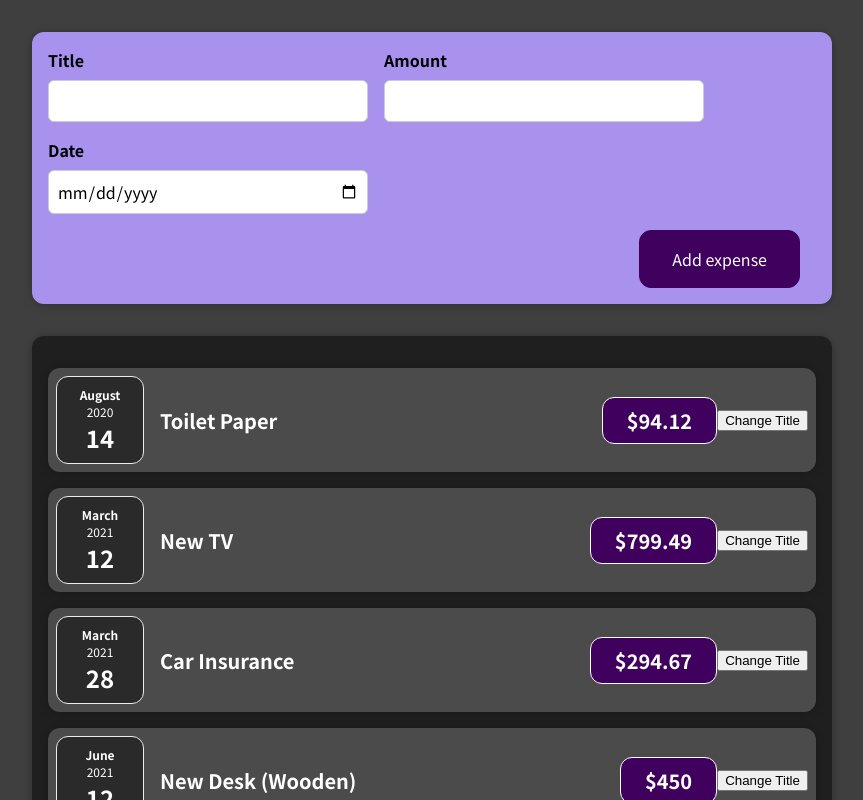
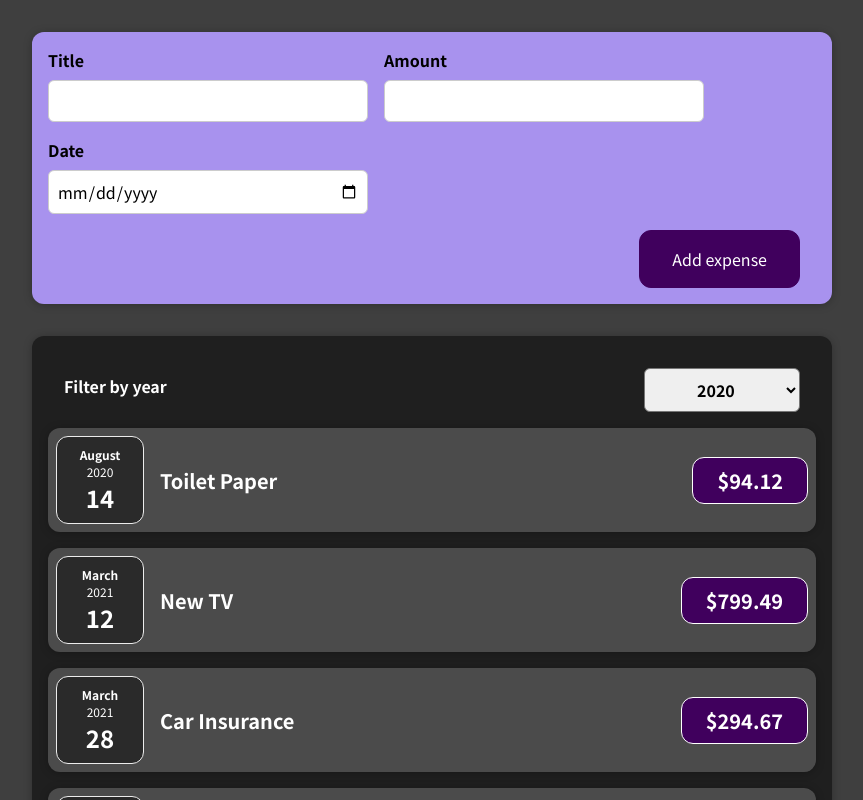
Before and after one commit to emanuel92/react-complete-guide, a React (Create React App) app: page / in a window 1280 px wide. Shown: the top 800 px of the page, without its empty margins (208-1071 px from the left). Built offline with nearby package versions, Linux system fonts and the light colour scheme.

Commit message:
Finalize Section 4

```diff
--- a/src/components/Expenses/ExpenseItem.js
+++ b/src/components/Expenses/ExpenseItem.js
@@ -1,24 +1,15 @@
-import { useState } from "react";
-
 import ExpenseDate from "./ExpenseDate";
 import Card from "../UI/Card";
 import "./ExpenseItem.css";
 
 const ExpenseItem = (props) => {
-  const [title, setTitle] = useState(props.title);
-
-  const clickHandler = () => {
-    setTitle("Updated!");
-  };
-
   return (
     <Card className="expense-item">
       <ExpenseDate date={props.date} />
       <div className="expense-item__description">
-        <h2>{title}</h2>
+        <h2>{props.title}</h2>
         <div className="expense-item__price">${props.amount}</div>
       </div>
-      <button onClick={clickHandler}>Change Title</button>
     </Card>
   );
 };
--- a/src/components/Expenses/Expenses.js
+++ b/src/components/Expenses/Expenses.js
@@ -1,10 +1,22 @@
+import { useState } from "react";
 import "./Expenses.css";
 import ExpenseItem from "./ExpenseItem";
 import Card from "../UI/Card";
+import ExpensesFilter from "./ExpensesFilter";
 
 const Expenses = (props) => {
+  const [filteredYear, setFilteredYear] = useState("2020");
+
+  const filterChangeHandler = (selectedYear) => {
+    setFilteredYear(selectedYear);
+  };
   return (
+    <div>
       <Card className="expenses">
+        <ExpensesFilter
+          selected={filteredYear}
+          onChangeFilter={filterChangeHandler}
+        />
         <ExpenseItem
           title={props.items[0].title}
           amount={props.items[0].amount}
@@ -26,6 +38,7 @@
           date={props.items[3].date}
         />
       </Card>
+    </div>
   );
 };
 
--- /dev/null
+++ b/src/components/Expenses/ExpensesFilter.css
@@ -0,0 +1,24 @@
+.expenses-filter {
+  color: white;
+  padding: 0 1rem;
+}
+
+.expenses-filter__control {
+  display: flex;
+  width: 100%;
+  align-items: center;
+  justify-content: space-between;
+  margin: 1rem 0;
+}
+
+.expenses-filter label {
+  font-weight: bold;
+  margin-bottom: 0.5rem;
+}
+
+.expenses-filter select {
+  font: inherit;
+  padding: 0.5rem 3rem;
+  font-weight: bold;
+  border-radius: 6px;
+}
--- /dev/null
+++ b/src/components/Expenses/ExpensesFilter.js
@@ -0,0 +1,25 @@
+import React from "react";
+
+import "./ExpensesFilter.css";
+
+const ExpensesFilter = (props) => {
+  const dropdownChangeHandler = (event) => {
+    props.onChangeFilter(event.target.value);
+  };
+
+  return (
+    <div className="expenses-filter">
+      <div className="expenses-filter__control">
+        <label>Filter by year</label>
+        <select value={props.selected} onChange={dropdownChangeHandler}>
+          <option value="2022">2022</option>
+          <option value="2021">2021</option>
+          <option value="2020">2020</option>
+          <option value="2019">2019</option>
+        </select>
+      </div>
+    </div>
+  );
+};
+
+export default ExpensesFilter;
```
Also changed, not shown: 1 other file (tests, documents, lock files or other folders). Lines whose indentation alone changed are shown as unchanged.
